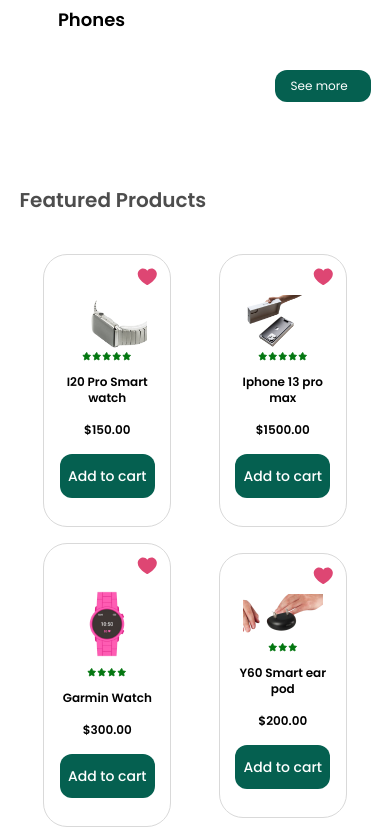
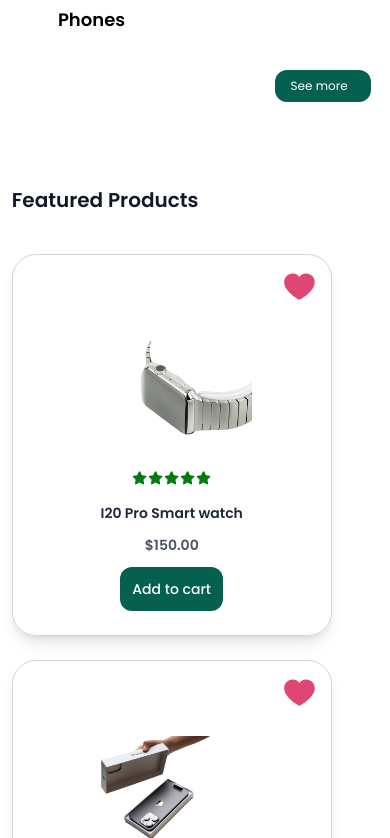
Before and after one commit to mobolajiJinad/TimbuCloud, a React (Vite) app: page / in a window 390 px wide. Shown: the part 1146-1984 px from the top of the page. Built offline with nearby package versions, Linux system fonts and the light colour scheme.

Commit message:
feat(ui): improve product listing responsiveness and layout

```diff
--- a/src/components/BestSellers.jsx
+++ b/src/components/BestSellers.jsx
@@ -25,7 +25,7 @@
         <img src={BestSellersLogo} alt="" className="w-11 sm:h-56 sm:w-56" />
       </section>
 
-      <section className="flex flex-wrap items-center justify-around px-[3%]">
+      <section className="grid grid-cols-1 gap-6 px-[3%] sm:grid-cols-2 md:grid-cols-3 lg:grid-cols-4 xl:grid-cols-5">
         <ProductsContainer products={bestSellers} />
       </section>
     </>
--- a/src/components/CartContext.jsx
+++ b/src/components/CartContext.jsx
@@ -14,7 +14,7 @@
   useEffect(() => {
     const timer = setTimeout(() => {
       setNotification({ message: "", color: "" });
-    }, 2500);
+    }, 2_000);
 
     return () => clearTimeout(timer);
   }, [notification]);
--- a/src/components/FeaturedProducts.jsx
+++ b/src/components/FeaturedProducts.jsx
@@ -1,11 +1,10 @@
 import ProductsContainer from "./ProductsContainer";
-
 import { featuredProducts } from "../data";
 
 const FeaturedProducts = () => {
   return (
-    <section id="FeaturedProducts" className="bg-white px-[5%] pt-12">
-      <h2 className="mb-4 flex items-center justify-between py-4 text-xl font-semibold text-opaque-white sm:text-4xl">
+    <section id="FeaturedProducts" className="bg-white px-[3%] pt-12">
+      <h2 className="mb-6 flex items-center justify-between py-4 text-xl font-semibold text-gray-900 sm:text-3xl">
         Featured Products
         <a
           href="#"
@@ -15,7 +14,7 @@
         </a>
       </h2>
 
-      <div className="flex flex-wrap items-center justify-around">
+      <div className="grid grid-cols-1 gap-6 sm:grid-cols-2 md:grid-cols-3 lg:grid-cols-4 xl:grid-cols-5">
         <ProductsContainer products={featuredProducts} />
       </div>
 
--- a/src/components/Notification.jsx
+++ b/src/components/Notification.jsx
@@ -8,7 +8,7 @@
   if (!notification.message) return null;
 
   return (
-    <div className="fixed left-1/2 top-2 z-50 flex w-full max-w-60 -translate-x-1/2 items-center justify-center rounded-xl bg-white p-3 py-5 text-center shadow-md">
+    <div className="fixed left-1/2 top-2 z-50 flex w-full max-w-72 -translate-x-1/2 items-center justify-center rounded-xl bg-white p-3 py-5 text-center shadow-md">
       <p className={`${notification.color}`}>{notification.message}</p>
       <button
         onClick={closeNotification}
--- a/src/components/ProductsContainer.jsx
+++ b/src/components/ProductsContainer.jsx
@@ -14,38 +14,38 @@
     <>
       {products.map((product) => (
         <div
-          className="m-2 flex w-32 flex-col items-center rounded-3xl border border-[#D9D9D9] px-2 py-5 md:w-36"
+          className="flex w-full max-w-xs flex-col items-center rounded-3xl border border-gray-300 p-4 shadow-lg transition-transform hover:scale-105 sm:max-w-sm"
           key={product.id}
         >
           <img
             src={Hearts}
             alt=""
-            className="relative bottom-2 left-10 sm:top-2"
+            className="h-8 w-8 cursor-pointer self-end"
           />
 
           <img
             src={product.image}
-            alt=""
-            className="h-auto w-20 sm:w-14"
+            alt={product.name}
+            className="h-40 w-40 object-contain sm:h-36 sm:w-36"
             onClick={() => navigate(`/${product.id}`)}
           />
 
-          <div className="my-1 flex">
+          <div className="my-2 flex">
             {Array.from({ length: product.star }, (_, index) => (
-              <img src={Star} alt="" key={index} />
+              <img src={Star} alt="Star" key={index} className="h-4 w-4" />
             ))}
           </div>
 
-          <h4 className="my-2 text-center text-xs font-semibold text-black sm:text-base">
+          <h4 className="my-2 text-center text-sm font-semibold text-gray-800 sm:text-lg">
             {product.name}
           </h4>
 
-          <span className="my-2 text-xs font-semibold text-black sm:text-base">
+          <span className="my-1 text-sm font-semibold text-gray-600 sm:text-lg">
             ${product.price}
           </span>
 
           <button
-            className="my-2 rounded-xl bg-dark-cyan p-3 px-2 text-sm font-medium text-white sm:px-3"
+            className="my-2 rounded-xl bg-dark-cyan p-3 text-sm font-medium text-white transition-colors hover:bg-cyan-700 sm:px-4"
             onClick={() => addToCart({ ...product, quantity: 1 })}
           >
             Add to cart
```
